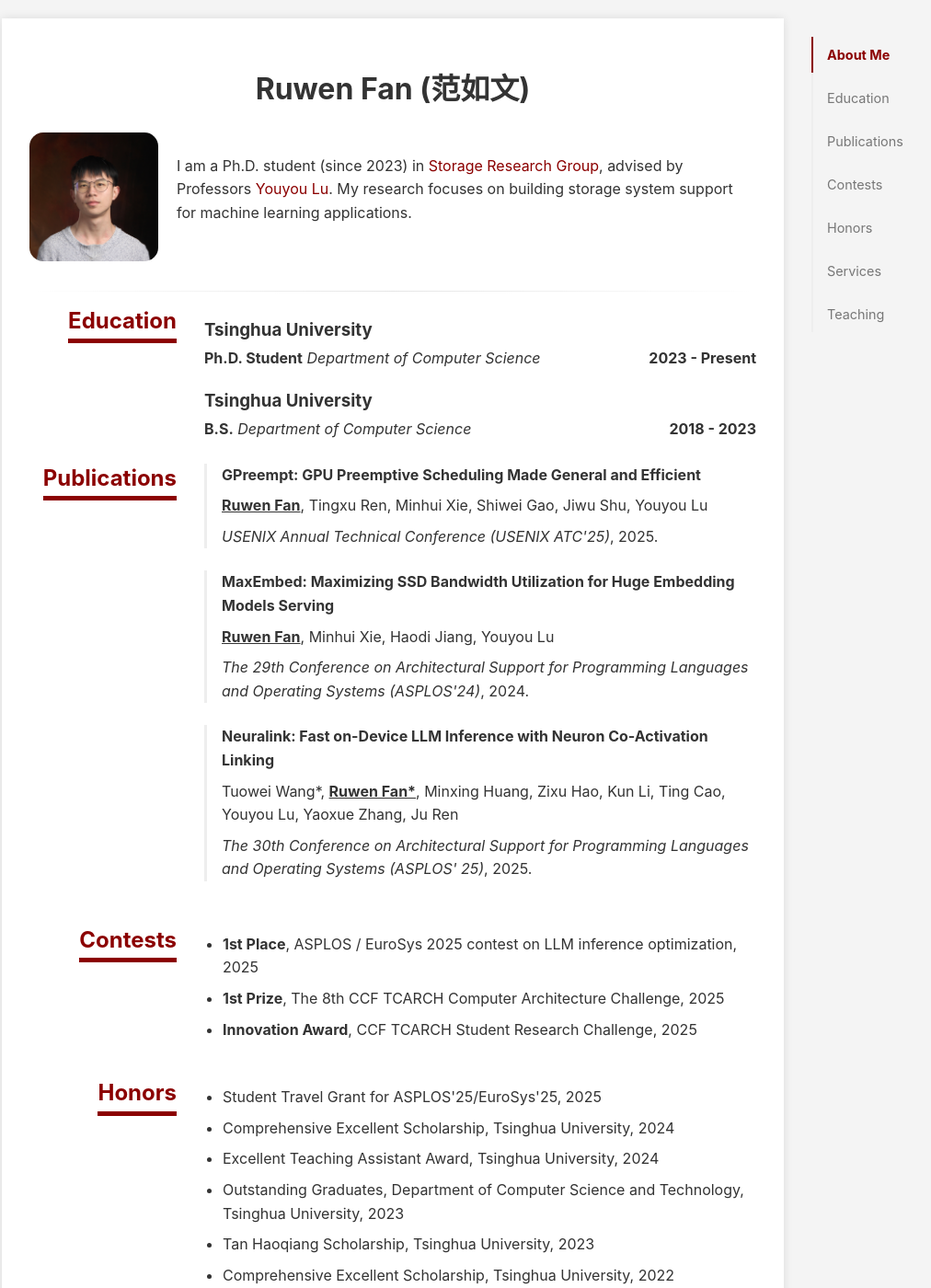
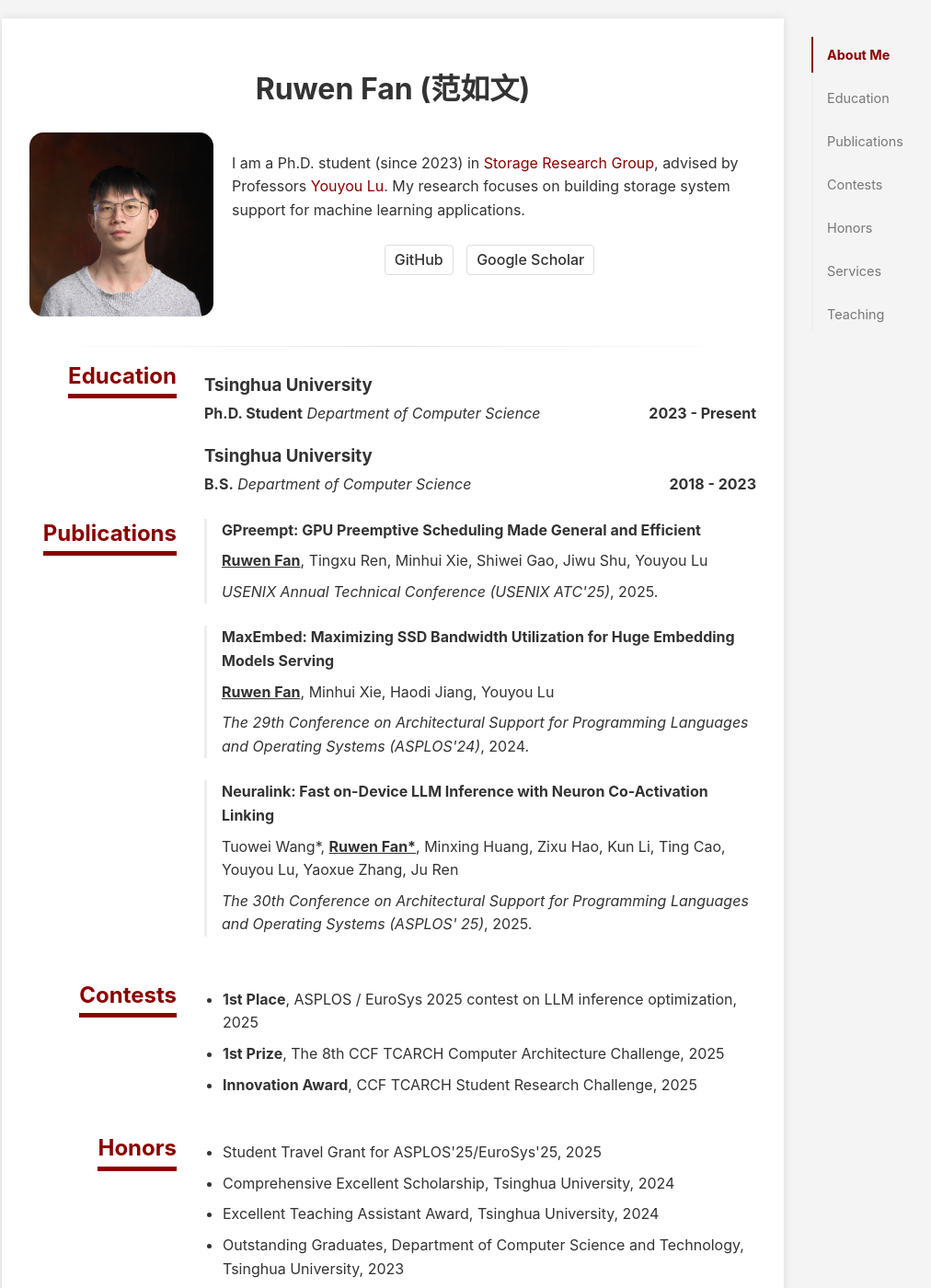
Before and after one commit to Ksitta/ksitta.github.io, a Jekyll site: the page built from index.markdown, in a window 1280 px wide and 1400 px high. Shown: the whole window at 92% size, without its empty margins (213-1225 px from the left). Built offline with Jekyll 4.4.1, drawn with Linux system fonts in a browser that asks for light colours.

Commit message:
update link for github and scholar

```diff
--- a/_data/resume.yml
+++ b/_data/resume.yml
@@ -2,7 +2,9 @@ contact:
   name: Ruwen Fan
   icon: avatar.jpg
   intro: I am a Ph.D. student (since 2023) in [Storage Research Group](https://storage.cs.tsinghua.edu.cn/), advised by Professors [Youyou Lu](https://storage.cs.tsinghua.edu.cn/~lu/). My research focuses on building storage system support for machine learning applications.
-
+  github_url: "https://github.com/ksitta"
+  scholar_url: "https://scholar.google.com/citations?user=RhwaJv8AAAAJ"
+  # cv_url: "/assets/pdf/Ruwen_Fan_CV.pdf"
 education:
   - university: Tsinghua University
     department: Department of Computer Science
--- a/_sass/main.scss
+++ b/_sass/main.scss
@@ -95,8 +95,8 @@ a:hover {
 /* 3. Style for the profile picture within the new layout */
 .profile-pic {
   flex-shrink: 0;
-  width: 140px;
-  height: 140px;
+  width: 200px;
+  height: 200px;
   border-radius: 15px; /* THIS IS THE CHANGE */
 }
 
@@ -328,3 +328,35 @@ footer {
     display: none; /* Hide the sidebar when there's not enough space */
   }
 }
+
+.quick-links {
+  text-align: center;
+  margin-top: 1.5em; /* Space above this block */
+  margin-bottom: 1.5em; /* Space below this block */
+}
+
+.quick-links a {
+  display: inline-block;
+  padding: 3px 10px;
+  border: 1px solid #ddd;
+  border-radius: 4px;
+  margin-right: 10px;
+  color: #333; /* Use a neutral color, not the theme red */
+  font-weight: 500;
+  text-decoration: none;
+  transition: all 0.2s ease;
+}
+
+.quick-links a:hover {
+  color: #8B0000; /* Use the theme red on hover */
+  transform: translateY(-1px); /* A subtle lift effect */
+  box-shadow: 0 2px 4px rgba(0,0,0,0.05);
+}
+
+/* Also ensure it centers correctly on mobile */
+@media (max-width: 768px) {
+  /* ... (your other mobile styles) ... */
+  .quick-links {
+     text-align: center; // Match the parent's alignment
+  }
+}
--- a/index.markdown
+++ b/index.markdown
@@ -22,6 +22,17 @@ layout: default
   <div class="bio-content">
     <div class="intro-text">
       {{ site.data.resume.contact.intro | markdownify }}
+    </div>
+    <div class="quick-links">
+      {% if site.data.resume.contact.github_url %}
+        <a href="{{ site.data.resume.contact.github_url }}" target="_blank" rel="noopener noreferrer">GitHub</a>
+      {% endif %}
+      {% if site.data.resume.contact.scholar_url %}
+        <a href="{{ site.data.resume.contact.scholar_url }}" target="_blank" rel="noopener noreferrer">Google Scholar</a>
+      {% endif %}
+      {% if site.data.resume.contact.cv_url %}
+        <a href="{{ site.data.resume.contact.cv_url }}" target="_blank" rel="noopener noreferrer">CV</a>
+      {% endif %}
     </div>
   </div>
 
```
